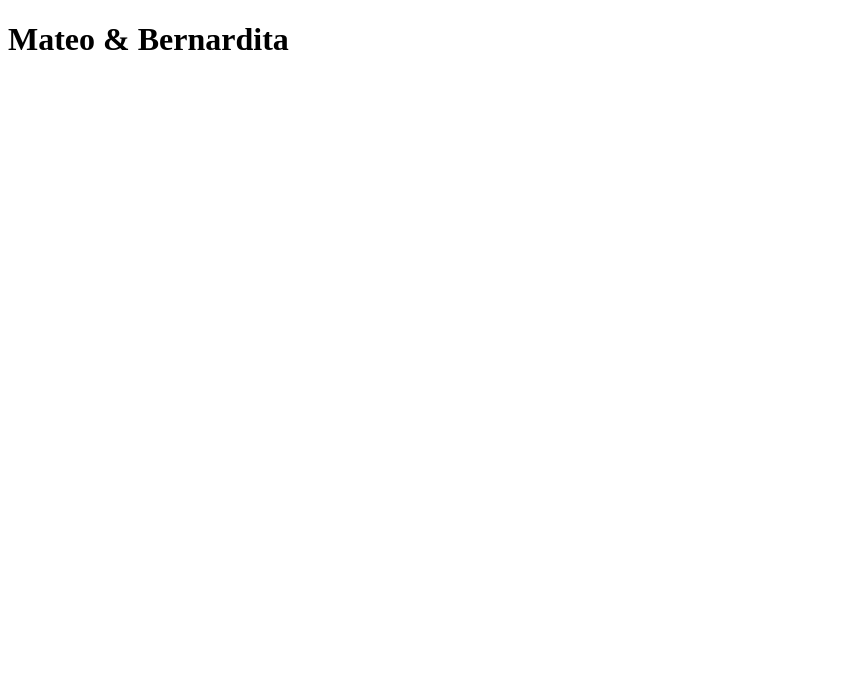
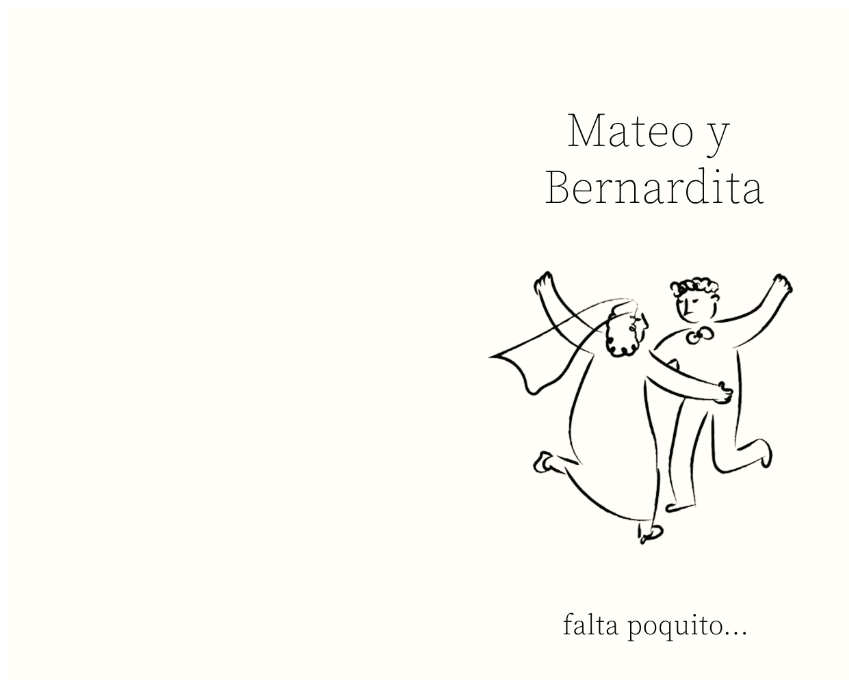
Before and after one commit to unmateo/mateoybernardita, a Next.js app: page / in a window 1280 px wide. Shown: the top 680 px of the page, without its empty margins (0-849 px from the left). Built offline with nearby package versions, Linux system fonts and the light colour scheme.

Commit message:
background

```diff
--- a/app/page.tsx
+++ b/app/page.tsx
@@ -1,3 +1,8 @@
 export default function Page() {
-    return <h1>Mateo & Bernardita</h1>
+  return (
+    <div style={{ backgroundColor: "#fffef8", height: '100vh', textAlign: 'center' }}>
+      <img src="/background.png" alt="background" style={{ height: '100%' }} />
+      {/* <h1>Mateo & Bernardita</h1> */}
+    </div>
+  )
   }
```
Also changed, not shown: public/background.png (added).
